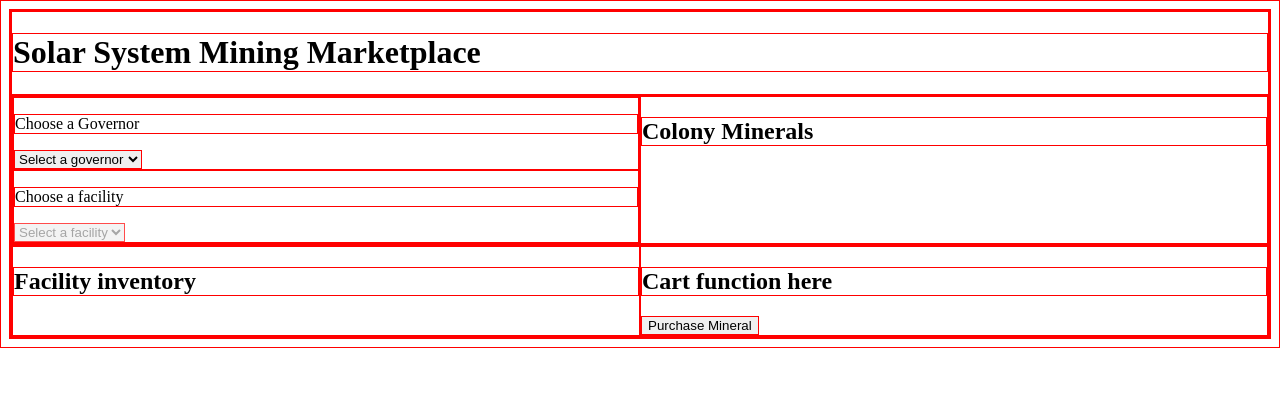
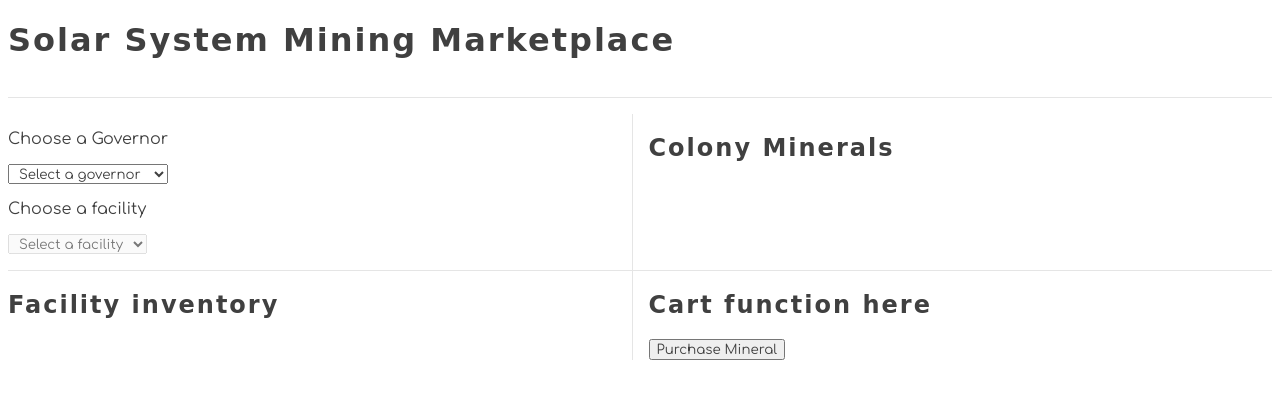
Before and after one commit to nss-day-cohort-56/exomine-exomine-exotics-caleb-griffin, a plain HTML site: page index.html in a window 1280 px wide. Drawn offline with Linux system fonts and the light colour scheme; a web font is replaced by a local one.

Commit message:
initial commit

```diff
--- a/index.html
+++ b/index.html
@@ -1,16 +1,24 @@
 <!DOCTYPE html>
 <html lang="en">
+
 <head>
     <meta charset="UTF-8">
     <meta http-equiv="X-UA-Compatible" content="IE=edge">
     <meta name="viewport" content="width=device-width, initial-scale=1.0">
     <link href="./styles/main.css" rel="stylesheet">
+    <link rel="preconnect" href="https://fonts.googleapis.com">
+    <link rel="preconnect" href="https://fonts.gstatic.com" crossorigin>
+    <link
+        href="https://fonts.googleapis.com/css2?family=Comfortaa:wght@300;400;500;600;700&family=Patua+One&display=swap"
+        rel="stylesheet">
     <title>Exomine</title>
 </head>
+
 <body>
     <main id="container">
 
     </main>
     <script type="module" src="./scripts/main.js"></script>
 </body>
+
 </html>
--- a/styles/main.css
+++ b/styles/main.css
@@ -1,5 +1,6 @@
+@import url(./styling.css);
 * {
-    border: solid 1px red;
+    /* border: solid 1px red; */
 }
 
 .selection-colony-inv-flex-container {
--- /dev/null
+++ b/styles/styling.css
@@ -0,0 +1,51 @@
+* {
+    font-family: 'Comfortaa', cursive;
+    color: #404040;
+}
+
+h1, h2, h3 {
+    color: #404040;
+    font-family: 'Patua One', cursive;
+    letter-spacing: 2px;
+}
+
+button {
+    padding: 1px 6px;
+}
+
+header {
+    margin-bottom: 1rem;
+    padding-bottom: 1rem;
+    border-bottom: 1px solid rgb(229,229,229);
+}
+
+select {
+    padding: 1px 6px;
+    height: 2.5vh;
+}
+
+.selection-colony-inv-flex-container {
+    border-bottom: 1px solid rgb(229,229,229);
+}
+
+.facility-inv-purchase-flex-container {
+
+}
+
+.selection-container {
+    border-right: 1px solid rgb(229,229,229);
+    padding-bottom: 1rem;
+}
+
+.colony-inv-container {
+    margin-left: 1rem;
+}
+
+.facility-inv-container {
+    border-right: 1px solid rgb(229,229,229);
+
+}
+
+.cart-section {
+    margin-left: 1rem;
+}
```
